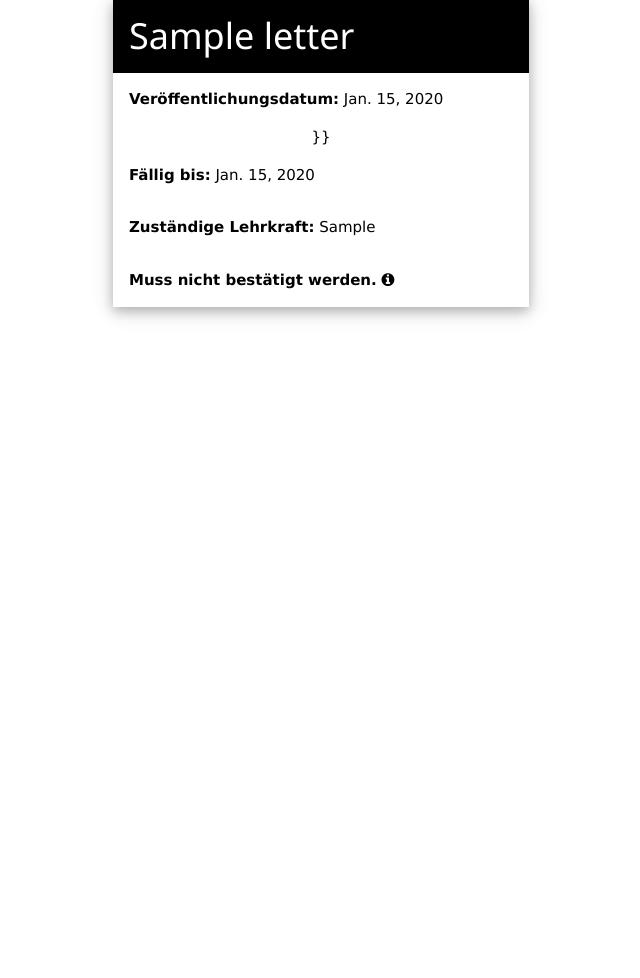
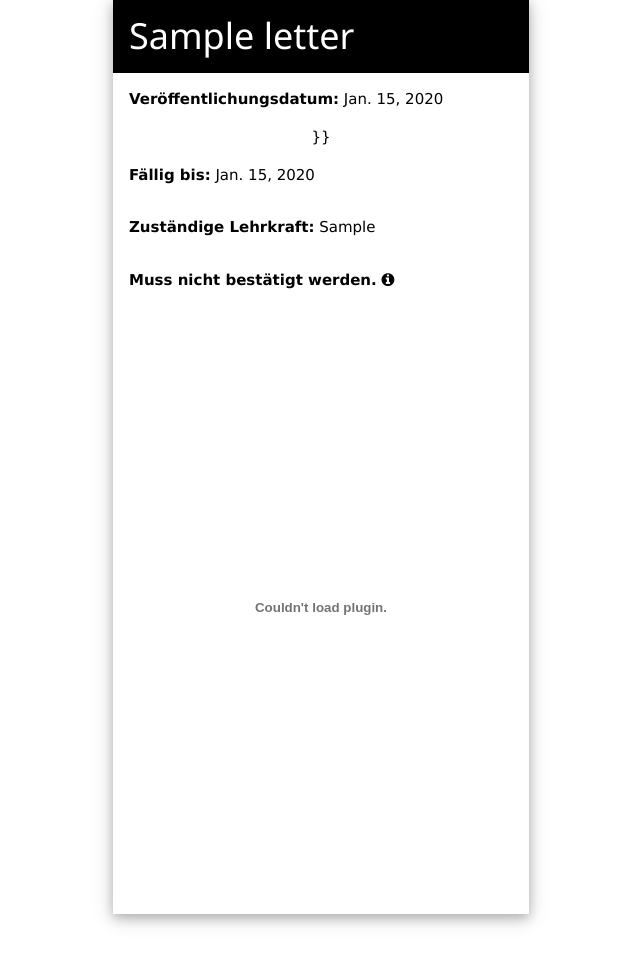
Before and after one commit to deppiedave64/elternbrief, a Django app: page /letters/1/ in a window 1280 px wide. Shown: the part 65-1043 px from the top of the page, without its empty margins (319-959 px from the left). Before the commit the page ends 384 px from the top, so only its background shows below. Run offline with Django 3.2, Linux system fonts and the light colour scheme; tables that the repository leaves empty hold one stand-in row (values such as "Sample post").

Commit message:
Add pdf to detail view

```diff
--- a/elternbrief/letters/templates/letters/letter_detail.html
+++ b/elternbrief/letters/templates/letters/letter_detail.html
@@ -1,6 +1,7 @@
 {% extends 'letters/base.html' %}
+{% load static %}
 
-{% block title %}Detailansicht{% endblock %}
+{% block title %}{{ letter }}t{% endblock %}
 
 {% block content %}
     <div class="w3-row w3-center">
@@ -33,8 +34,9 @@
                     <p><b>Muss {% if letter.confirmation == True %}nicht {% endif %}bestätigt werden.</b> <i class="fa fa-info-circle"></i></p>
                 </div>
 
-                <div class="w3-container">
-{#                    <embed src="{%  %}">#}
+                <div class="w3-container" id="canvas">
+{#                    <a href="{% static 'letters/pdf.js-gh-pages/web/viewer.html' %}?file=%2F{{ letter.document.url }}">Open PDF</a>#}
+                    <embed src="{{ letter.document.url }}" type="application/pdf" width="100%" height="600px"/>
                 </div>
             </div>
         </div>
@@ -43,3 +45,39 @@
 
     </div>
 {% endblock %}
+
+{#<script src="//mozilla.github.io/pdf.js/build/pdf.js"></script>#}
+{#<script>#}
+{#    var url = '{{ letter.document.url }}';#}
+{#    var pdfjsLib = window["pdfjs-dist/build/pdf"];#}
+{#    pdfjsLib.GlobalWorkerOptions.workerSrc = "//mozilla.github.io/pdf.js/build/pdf.worker.js";#}
+{##}
+{#    var loadingTask = pdfjsLib.getDocument(url);#}
+{#    loadingTask.promise.then(function(pdf) {#}
+{#      console.log('PDF loaded');#}
+{##}
+{#      var pageNumber = 1;#}
+{#      pdf.getPage(pageNumber).then(function(page) {#}
+{#        console.log('Page loaded');#}
+{##}
+{#        var scale = 1.5;#}
+{#        var viewport = page.getViewport({scale: scale});#}
+{##}
+{#        var canvas = document.getElementById('canvas');#}
+{#        var context = canvas.getContext('2d');#}
+{#        canvas.height = viewport.height;#}
+{#        canvas.width = viewport.width;#}
+{##}
+{#        var renderContext = {#}
+{#          canvasContext: context,#}
+{#          viewport: viewport#}
+{#        };#}
+{#        var renderTask = page.render(renderContext);#}
+{#        renderTask.promise.then(function () {#}
+{#          console.log('Page rendered');#}
+{#        });#}
+{#      });#}
+{#    }, function (reason) {#}
+{#      console.error(reason);#}
+{#    });#}
+{#</script>#}
--- a/elternbrief/letters/urls.py
+++ b/elternbrief/letters/urls.py
@@ -1,4 +1,7 @@
 from django.urls import path
+from django.conf import settings
+from django.conf.urls.static import static
+
 from . import views
 
 app_name = 'letters'
@@ -8,4 +11,4 @@
     path('logout/', views.logout, name='logout'),
     path('letters/', views.letters, name='letters'),
     path('letters/<int:letter_id>/', views.letter_detail, name='letter_detail'),
-]
+] + static(settings.MEDIA_URL, document_root=settings.MEDIA_ROOT)
```
